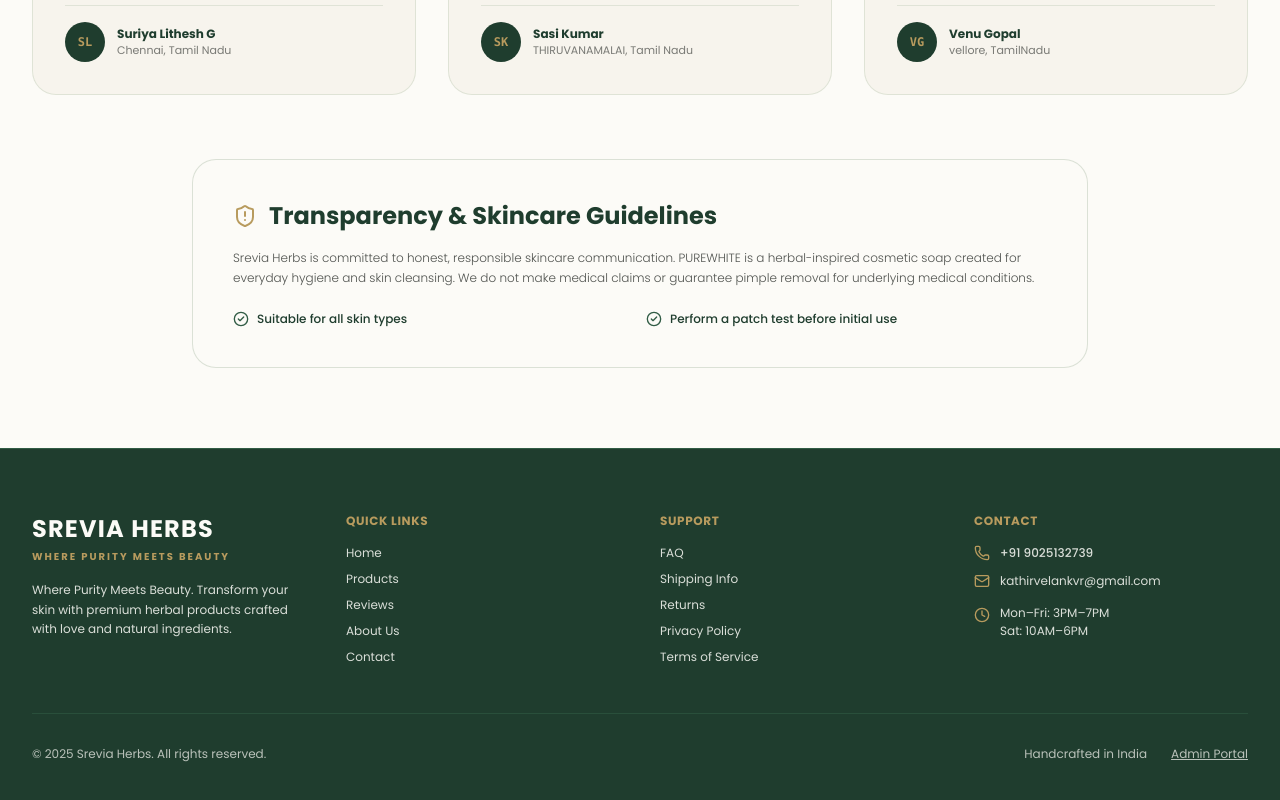
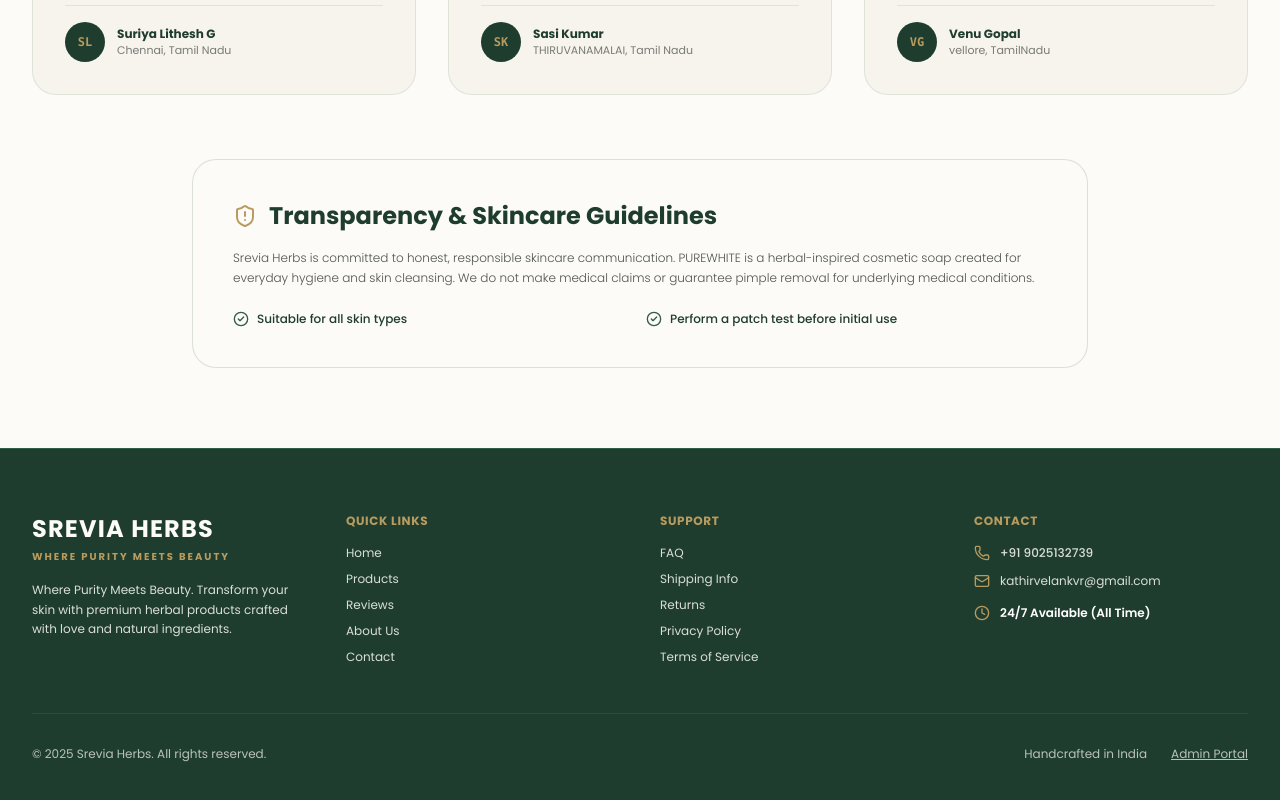
Before and after one commit to kathirvelan19/srevia, a React (Vite) app in the folder frontend/: page /results in a window 1280 px wide. Shown: the part 899-1699 px from the top of the page. Built offline with nearby package versions, Linux system fonts and the light colour scheme; no server answers.

Commit message:
Update Customer Support hours to 24/7 Available (All Time) across Footer and Contact Page

```diff
--- a/frontend/src/components/layout/Footer.tsx
+++ b/frontend/src/components/layout/Footer.tsx
@@ -86,12 +86,9 @@
                 <Mail className="w-4 h-4 text-[#B89B5E] shrink-0" />
                 <a href="mailto:kathirvelankvr@gmail.com" className="hover:underline">kathirvelankvr@gmail.com</a>
               </li>
-              <li className="flex items-start gap-2.5 pt-1">
-                <Clock className="w-4 h-4 text-[#B89B5E] shrink-0 mt-0.5" />
-                <div className="space-y-0.5">
-                  <p>Mon–Fri: 3PM–7PM</p>
-                  <p>Sat: 10AM–6PM</p>
-                </div>
+              <li className="flex items-center gap-2.5 pt-1">
+                <Clock className="w-4 h-4 text-[#B89B5E] shrink-0" />
+                <span className="font-semibold text-white">24/7 Available (All Time)</span>
               </li>
             </ul>
           </div>
--- a/frontend/src/pages/Contact/index.tsx
+++ b/frontend/src/pages/Contact/index.tsx
@@ -116,8 +116,7 @@
 
             <div className="pt-6 border-t border-[#315C45] text-xs text-[#A8B9A3] space-y-1">
               <p className="font-medium text-white">Customer Support Hours:</p>
-              <p>Mon–Fri: 3:00 PM – 7:00 PM IST</p>
-              <p>Sat: 10:00 AM – 6:00 PM IST</p>
+              <p className="font-bold text-white text-sm">24/7 Available (All Time)</p>
             </div>
           </div>
 
```
